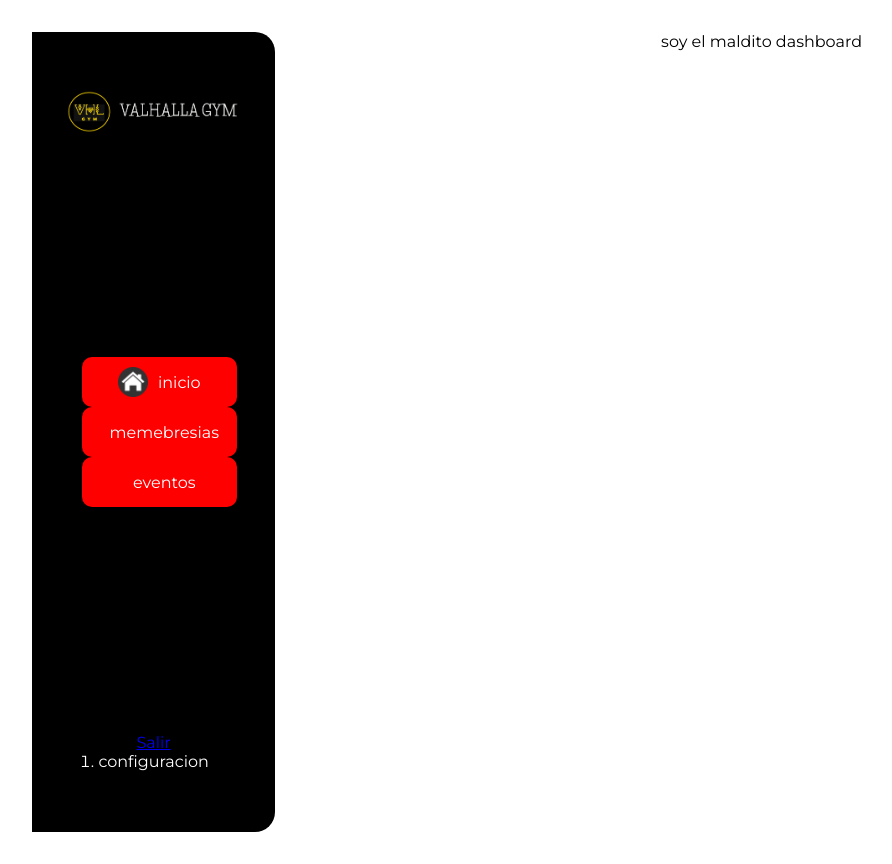
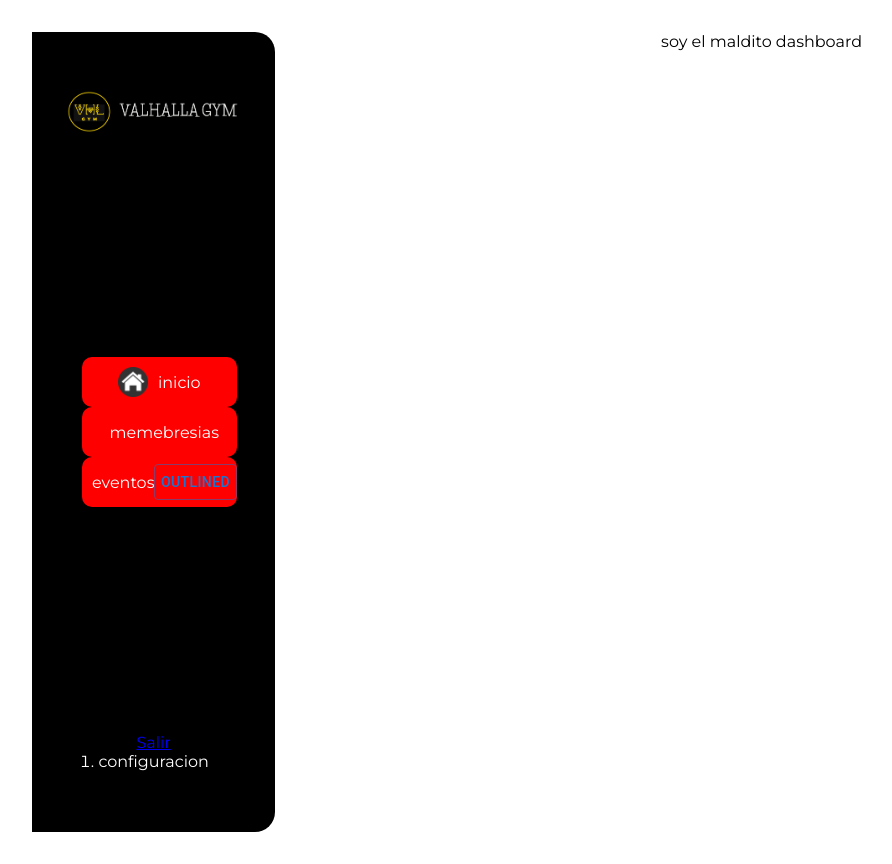
Before and after one commit to pabloocampo1/GymManager-Front-end, a React (Vite) app: page /dashboard in a window 1280 px wide. Shown: the whole page, without its empty margins (0-892 px from the left). Built offline with nearby package versions, Linux system fonts and the light colour scheme.

Commit message:
se intalo la libreria de material ui

```diff
--- a/src/App.jsx
+++ b/src/App.jsx
@@ -41,6 +41,9 @@
             <Route path="eventos" element={<Events />} />
             <Route path="inventario" element={<Inventory />} />
 
+
+
+
         </Route>
 
         <Route path="*" element={<NotFound />} />
--- a/src/Components/SideBar/SideBar.jsx
+++ b/src/Components/SideBar/SideBar.jsx
@@ -4,6 +4,8 @@
 
 import imageLogo from '../../assets/images/logoprincipal.png'
 import homeLogo from '../../assets/icons/round.png'
+import { Button } from '@mui/material';
+
 
 
 function SideBar() {
@@ -26,6 +28,8 @@
 
                 <div>
                     <Link to="user">eventos</Link>
+                    <Button variant="outlined">Outlined</Button>
+
                 </div>
             </div>
 
```
Also changed, not shown: package.json (+8 -1 lines), 1 other file (tests, documents, lock files or other folders).
